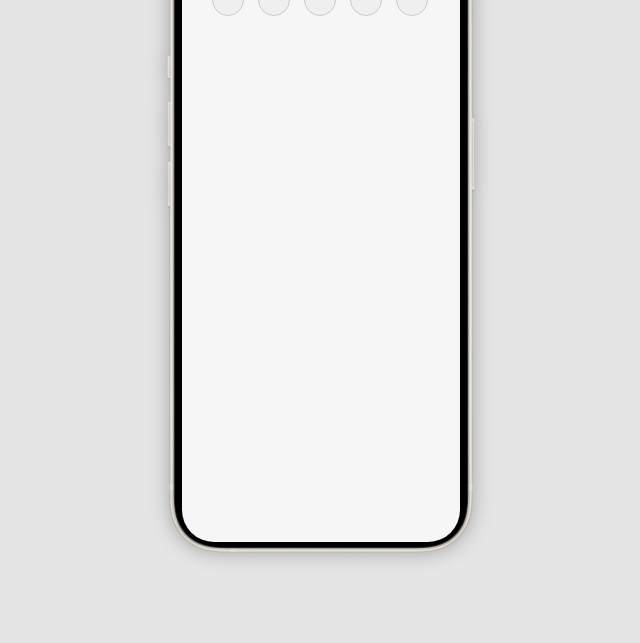
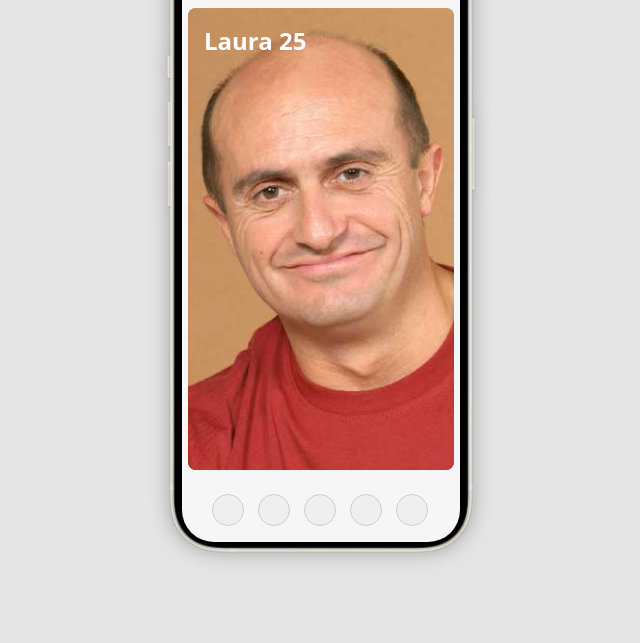
Before and after one commit to BryanGordon/Tinder-clone, a plain HTML site: page index.html in a window 1280 px wide. Shown: the part 157-800 px from the top of the page, without its empty margins (319-959 px from the left). Drawn offline with Linux system fonts and the light colour scheme.

Commit message:
Adding more styles

```diff
--- a/index.html
+++ b/index.html
@@ -5,7 +5,20 @@
       <img src="./tinder-logo.webp" alt="Tinder Logo">
     </header>
 
-    <div class="cards"></div>
+    <div class="cards">
+      <article>
+        <img src="./photos/pepe.jpg" alt="Pepe, 40 years old">
+        <h2>Pepe <span>40</span></h2>
+        <div class="choice-no">No</div>
+        <div class="choice-like">Like</div>
+      </article>
+      <article>
+        <img src="./photos/pepe.jpg" alt="Laura, 25 years old">
+        <h2>Laura <span>25</span></h2>
+        <div class="choice-no">No</div>
+        <div class="choice-like">Like</div>
+      </article>
+    </div>
 
     <footer>
       <button aria-label=""></button>
@@ -48,6 +61,7 @@
     width: 100%;
     border-radius: 32px;
     display: flex;
+    gap: 24px;
     flex-direction: column;
     overflow: hidden;
     position: relative;
@@ -81,4 +95,38 @@
     }
   }
 
+  .cards {
+    position: relative;
+    width: 100%;
+    height: 100%;
+    margin: 0 auto;
+
+    & article {
+      border-radius: 8px;
+      cursor: grab;
+      overflow: hidden;
+      position: absolute;
+      inset: 0;
+      width: 100%;
+      height: 100%;
+      z-index: 2;
+    }
+
+    & img {
+      width: 100%;
+      height: 100%;
+      object-fit: cover;
+    }
+
+    & h2 {
+      color: white;
+      position: absolute;
+      inset: 0;
+      height: 100%;
+      width: 100%;
+      padding: 16px;
+      z-index: 3;
+    }
+  }
+
 </style>
```
